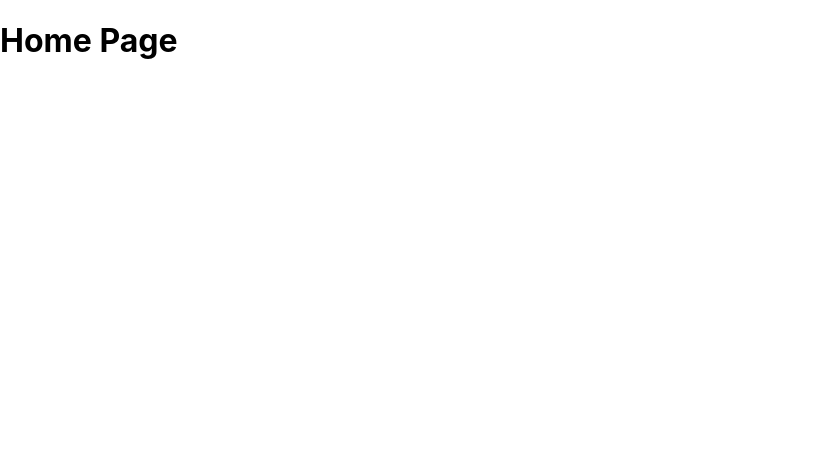
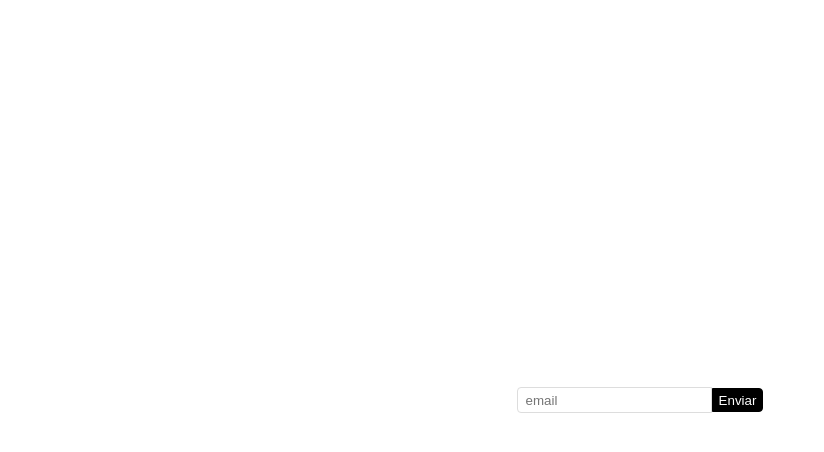
Before and after one commit to bc16a/Landing-page-, a React (Create React App) app: page / in a window 1280 px wide. Shown: the top 452 px of the page, without its empty margins (0-824 px from the left). Built offline with nearby package versions, Linux system fonts and the light colour scheme.

Commit message:
Add input email and button send to home page

```diff
--- a/package.json
+++ b/package.json
@@ -10,6 +10,7 @@
     "react-dom": "^17.0.2",
     "react-router-dom": "^5.2.0",
     "react-scripts": "4.0.3",
+    "styled-components": "^5.3.0",
     "web-vitals": "^1.0.1"
   },
   "scripts": {
--- a/src/Home.js
+++ b/src/Home.js
@@ -1,13 +1,17 @@
-import React  from 'react';
-
+import React, { useState } from 'react';
+import * as S from './styled';
 
 function Home() {
+    const [email, setEmail] = useState('');
 
-  return (
-    <>
-    <h1>Home Page</h1>
-    </>
-  );
+    return (
+        <S.HomeContainer>
+            <S.Content>
+                <S.Input className="emailInput" placeholder="email" value={email} onChange={e => setEmail(e.target.value)} />
+                < S.button type="button"> Enviar </S.button >
+            </S.Content>
+        </S.HomeContainer>
+    );
 }
 
 export default Home;
--- /dev/null
+++ b/src/styled.js
@@ -0,0 +1,47 @@
+import styled from "styled-components";
+
+export const HomeContainer = styled.div`
+    display:flex;
+    flex-direction:column;
+    align-items: center;
+    justify-content: center;
+    height: 100vh;
+`;
+
+export const Content = styled.div`
+    width:100vw;
+    display: flex;
+    align-items: center;
+    justify-content: center;
+`;
+
+
+
+export const Input = styled.input`
+    border: 1px solid #ddd;
+    height: 1.5rem;
+    padding: 0 .5rem;
+    border-radius: .25rem 0 0 .25rem;
+
+    &:focus,
+    &:active {
+        outline:none;
+        box-shadow: none;
+    }
+`;
+
+export const button = styled.button`
+    height: 1.5rem;
+    border: 1px solid #000;
+    background: #000;
+    color: #fff;
+    border-radius: 0 .25rem .25rem 0;
+`;
+
+export const ErrorMsg = styled.span`
+    display: block;
+    font-size: 0.65rem;
+    color: red;
+    font-weght:600;
+    margin-top:1rem;
+`;
```
Also changed, not shown: 1 other file (tests, documents, lock files or other folders).
